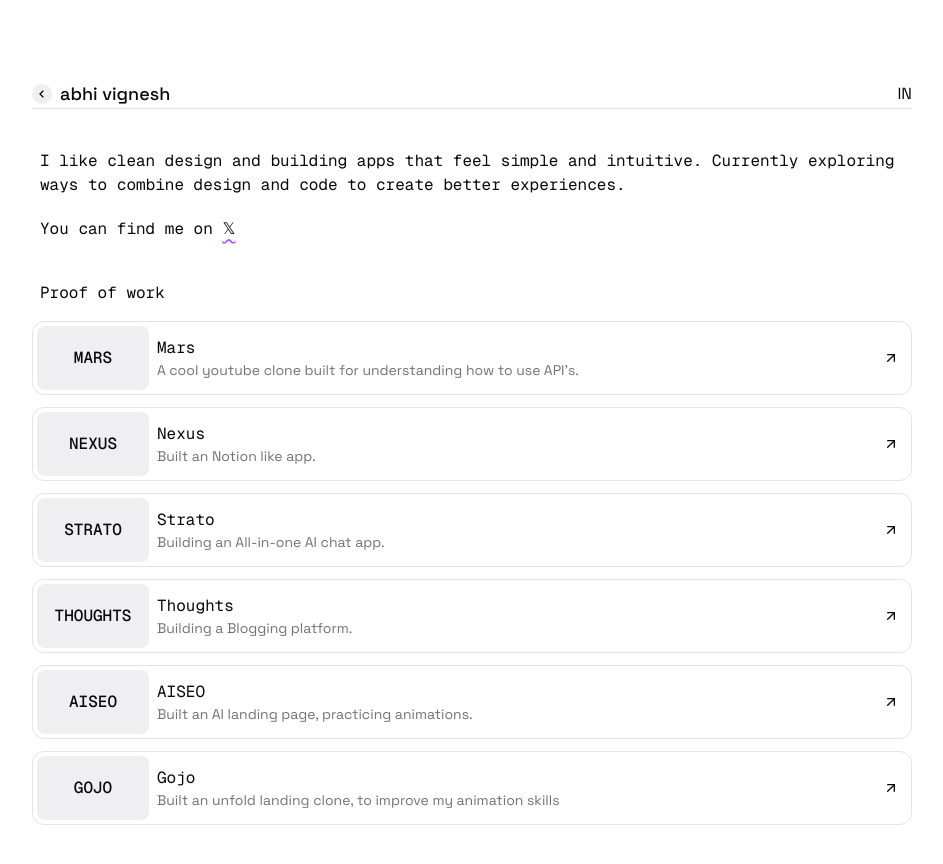
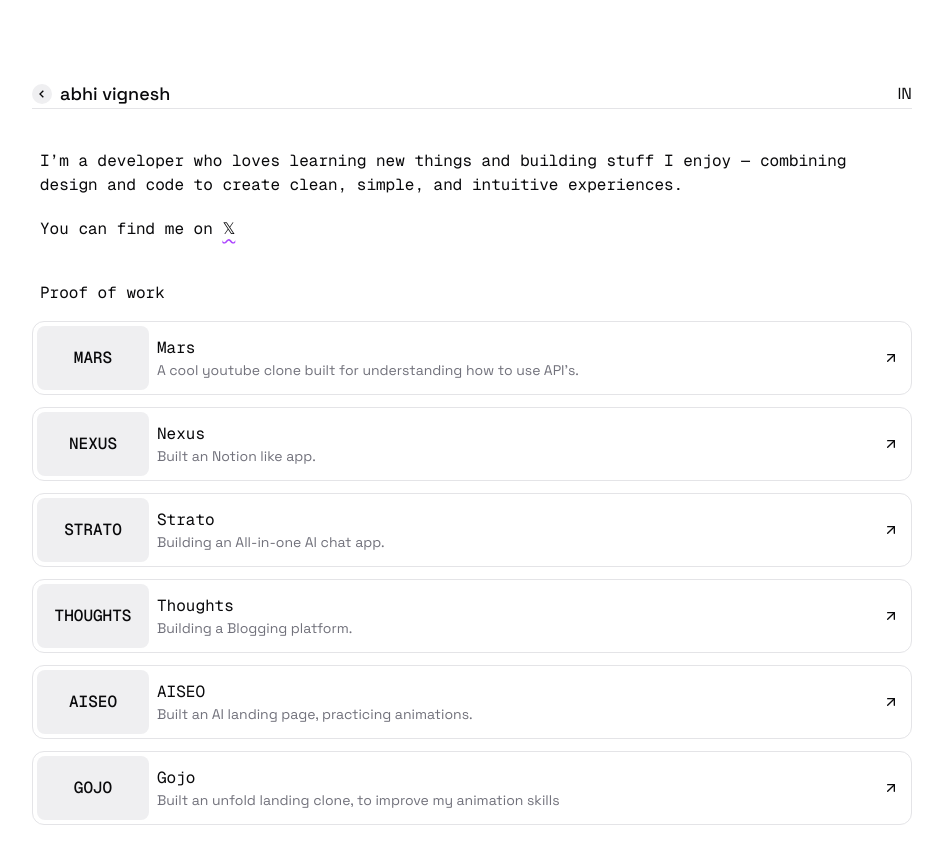
Before and after one commit to yuvanvk/portfolio, a Next.js app: page / in a window 1280 px wide. Shown: the top 864 px of the page, without its empty margins (168-1111 px from the left). Built offline with nearby package versions, Linux system fonts and the light colour scheme.

Commit message:
change description

```diff
--- a/components/porfolio/hero-section.tsx
+++ b/components/porfolio/hero-section.tsx
@@ -2,9 +2,7 @@
 export const HeroSection = () => (
   <div className="px-2 py-10 space-y-5">
     <p className="font-mono">
-      I like clean design and building apps that feel simple and intuitive.
-      Currently exploring ways to combine design and code to create better
-      experiences.
+      I’m a developer who loves learning new things and building stuff I enjoy — combining design and code to create clean, simple, and intuitive experiences.
     </p>
 
     <p className="font-mono">
```
